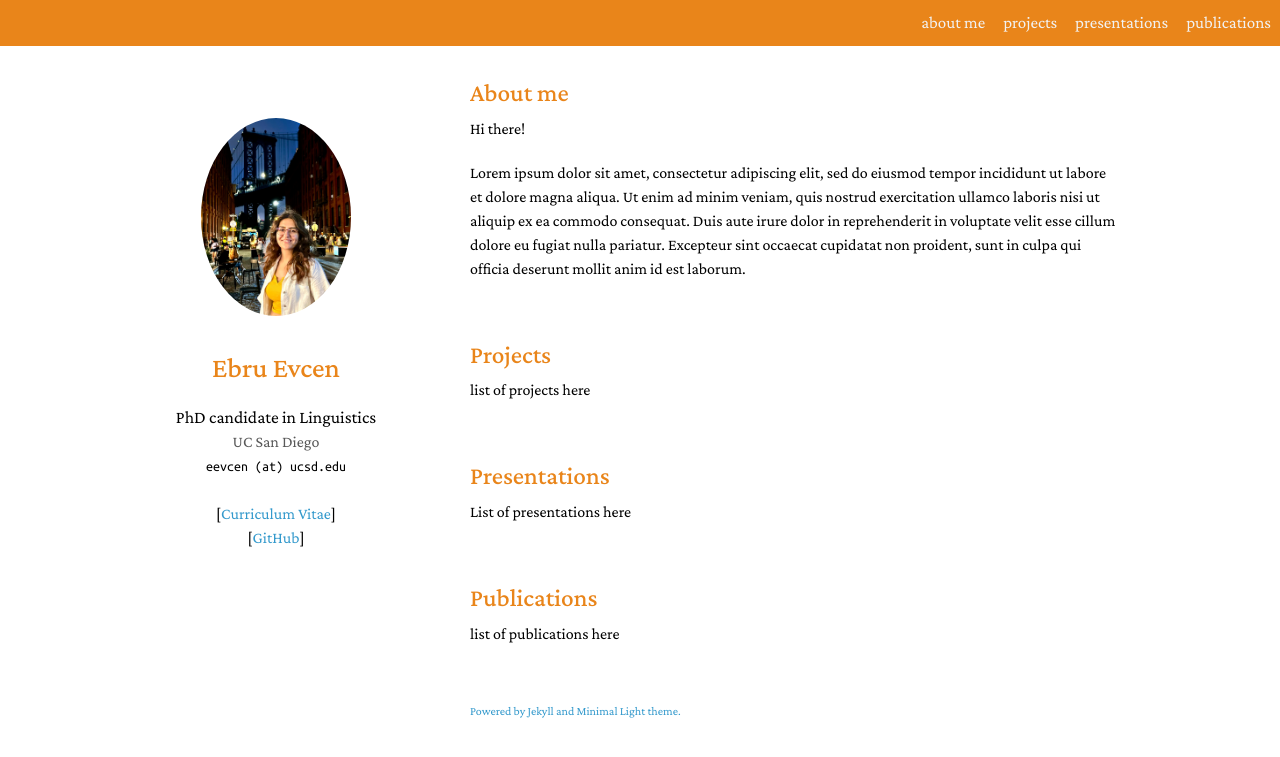
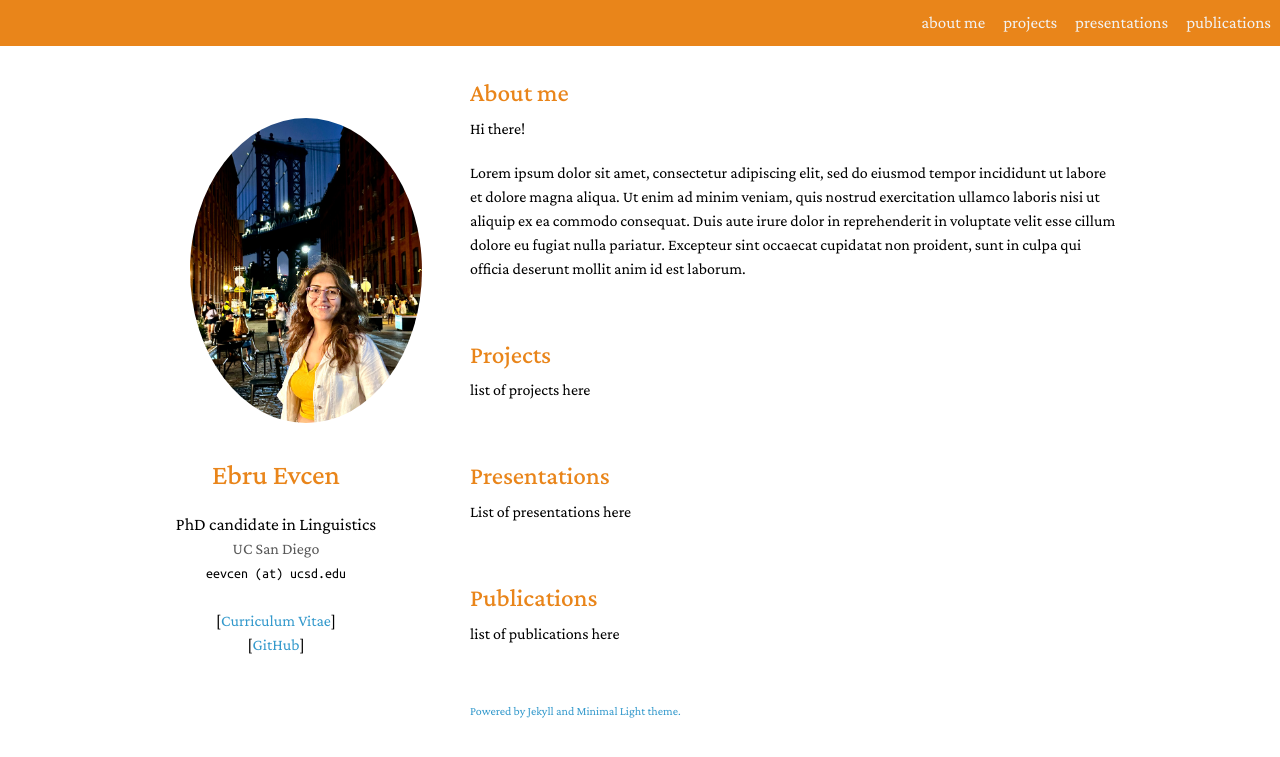
Before and after one commit to ebruevcen/ebruevcen.github.io, a Jekyll site: the page built from index.md, in a window 1280 px wide. Shown: the top 757 px of the page. Built offline with Jekyll 4.4.1, drawn with Linux system fonts in a browser that asks for light colours; a style sheet for code colours, icons or effects is not loaded.

Commit message:
edit minimal light

```diff
--- a/_sass/minimal-light.scss
+++ b/_sass/minimal-light.scss
@@ -57,7 +57,7 @@ papertitle { font-weight: 600; font-size: 100%; }
 /* Increase the width and adjust padding for a larger circular image */
 .image.avatar img {
     border-radius: 100%;
-    width: 65%; /* Adjust the percentage to make it larger */
+    width: 100%; /* Adjust the percentage to make it larger */
     padding: 30px; /* Adjust the padding as needed */
 }
 
```
Also changed, not shown: 1 other file.
